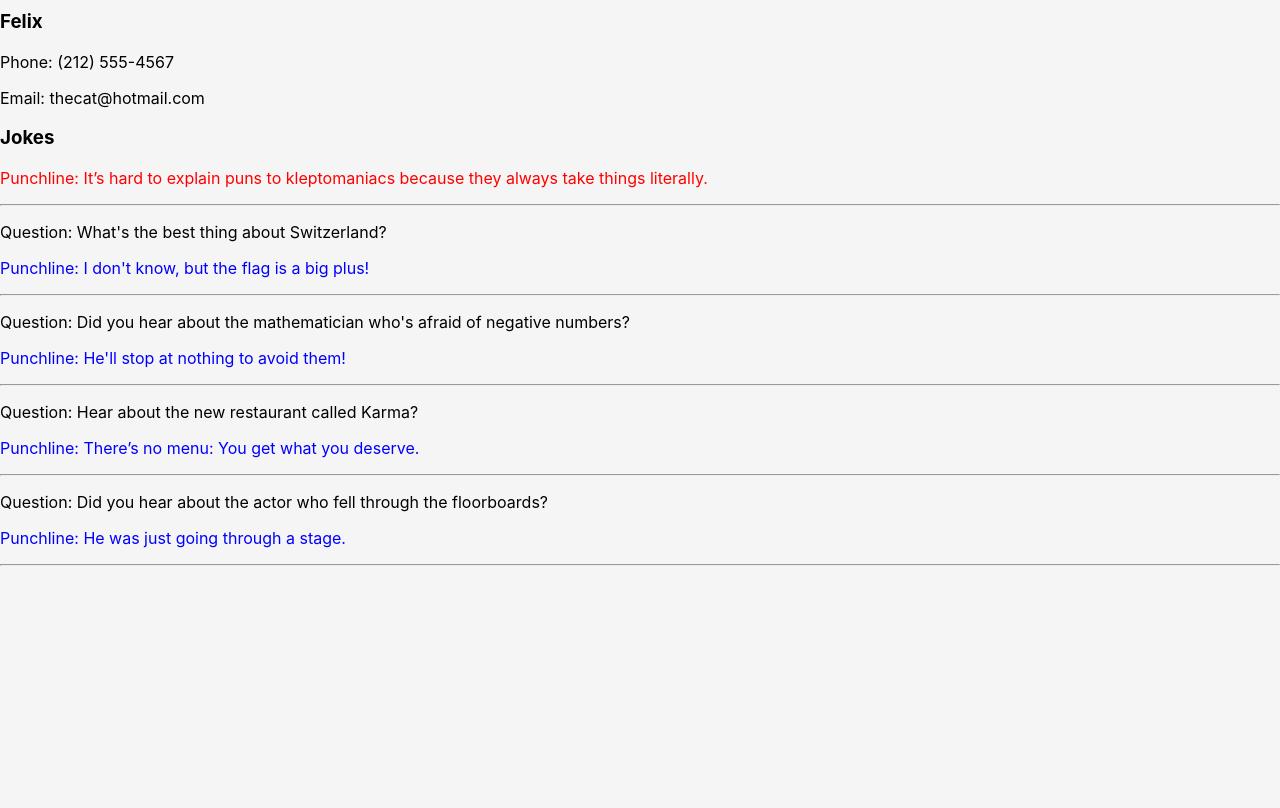
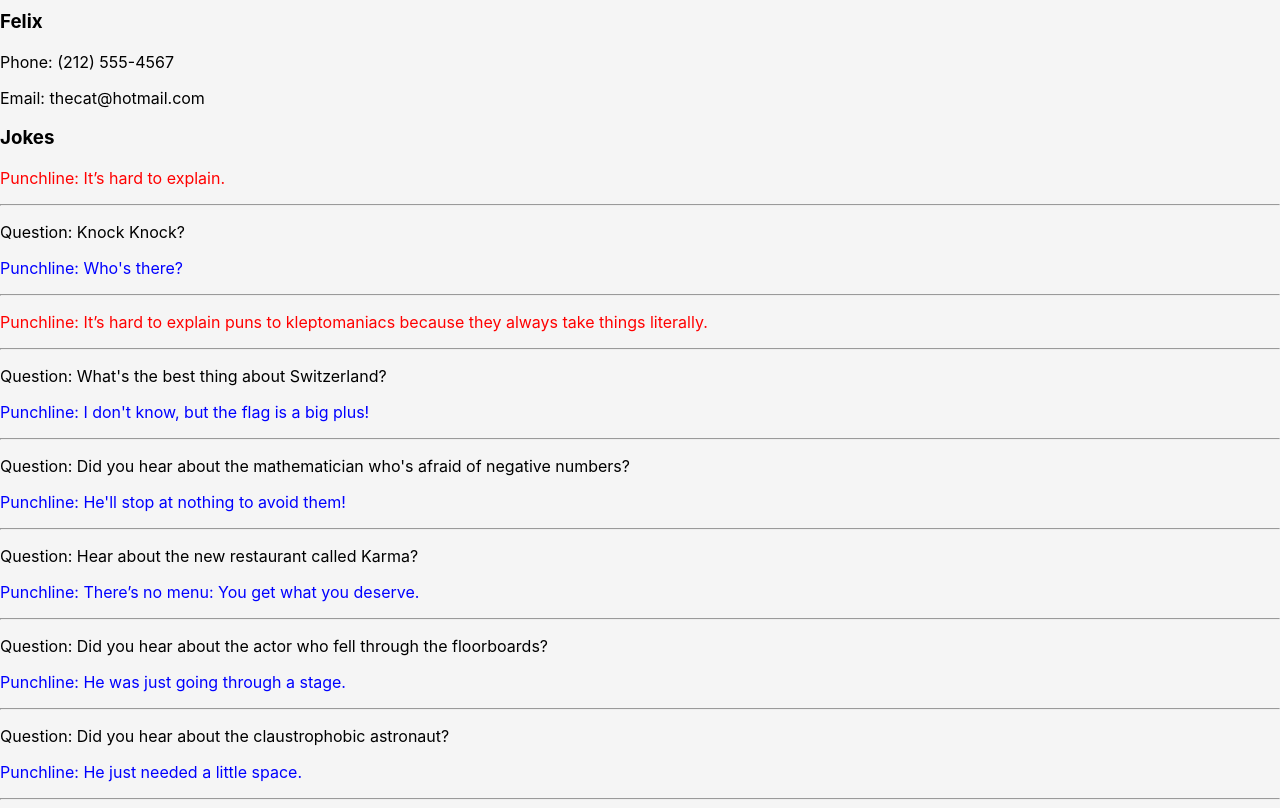
Before and after one commit to MamzelNyf/React_todo-list, a React (Create React App) app: page / in a window 1280 px wide. Shown: the part 1600-2408 px from the top of the page. Before the commit the page ends 2174 px from the top, so only its background shows below. Built offline with nearby package versions, Linux system fonts and the light colour scheme.

Commit message:
using jokeData.js and map

```diff
--- a/src/App.js
+++ b/src/App.js
@@ -2,10 +2,28 @@ import React from 'react';
 import TodoItem from './components/TodoItem'
 import ContactCard from './components/ContactCard';
 import Joke from './components/Joke';
+import jokesData from './jokesData'
 
 
 
 function App() {
+  // jokesData.map(joke => {
+  //   return( <Joke question={joke.question} punchLine={joke.punchLine}
+  //   )
+  // })
+
+// https://developer.mozilla.org/en-US/docs/Web/JavaScript/Reference/Global_Objects/Array/filter
+// https://developer.mozilla.org/en-US/docs/Web/JavaScript/Reference/Global_Objects/Array/map
+// https://developer.mozilla.org/en-US/docs/Web/JavaScript/Reference/Global_Objects/Array/sort
+// https://developer.mozilla.org/en-US/docs/Web/JavaScript/Reference/Global_Objects/Array/reduce
+// https://developer.mozilla.org/en-US/docs/Web/JavaScript/Reference/Global_Objects/Array/every
+// https://developer.mozilla.org/en-US/docs/Web/JavaScript/Reference/Global_Objects/Array/some
+// https://developer.mozilla.org/en-US/docs/Web/JavaScript/Reference/Global_Objects/Array/find
+// https://developer.mozilla.org/en-US/docs/Web/JavaScript/Reference/Global_Objects/Array/findindex
+
+  // Array of components, loop through jokeData to display each key values in a component
+  // Error = Each child in a list should have a unique "key" prop: add a key with a unique value in the component
+  const jokeComponents = jokesData.map(joke => <Joke key={joke.id} question={joke.question} punchLine={joke.punchLine} />)
   return (
       <div>
         <div className="todo-list">
@@ -34,27 +52,12 @@ function App() {
         </div>
         <div className="joke">
           <h3>Jokes</h3>
-          <Joke punchLine="It’s hard to explain puns to kleptomaniacs because they always take things literally."/>
+          <Joke punchLine="It’s hard to explain."/>
           <Joke
-                question="What's the best thing about Switzerland?"
-                punchLine="I don't know, but the flag is a big plus!"
+                question="Knock Knock?"
+                punchLine="Who's there?"
             />
-
-            <Joke
-                question="Did you hear about the mathematician who's afraid of negative numbers?"
-                punchLine="He'll stop at nothing to avoid them!"
-            />
-
-            <Joke
-                question="Hear about the new restaurant called Karma?"
-                punchLine="There’s no menu: You get what you deserve."
-            />
-
-            <Joke
-                question="Did you hear about the actor who fell through the floorboards?"
-                punchLine="He was just going through a stage."
-            />
-
+          {jokeComponents}
 
         </div>
       </div>
```
